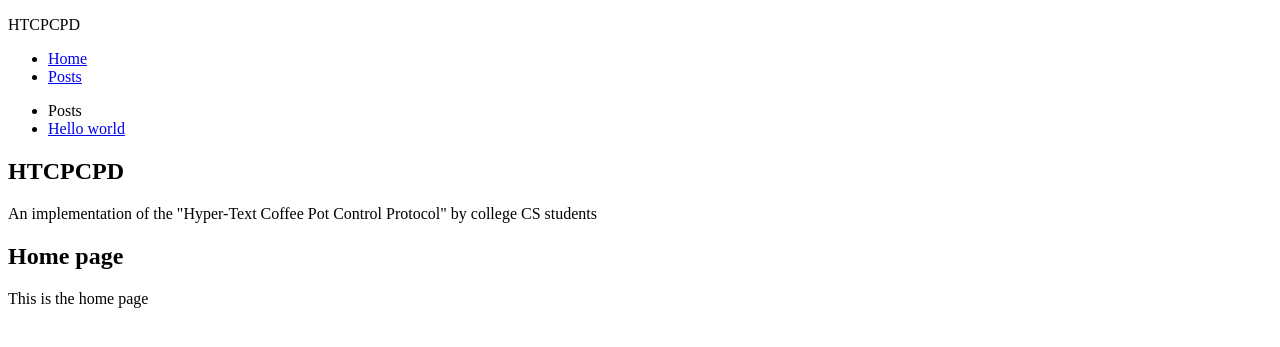
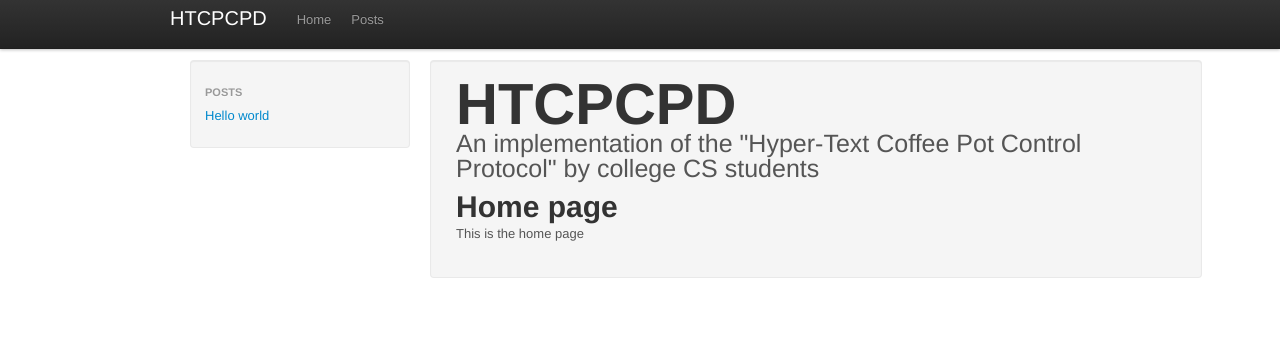
Before and after one commit to gelendir/htcpcpd, a Jekyll site: the page built from index.html, in a window 1280 px wide. Shown: the top 347 px of the page. Built offline with Jekyll 4.4.1, drawn with Linux system fonts in a browser that asks for light colours.

Commit message:
url fixing

```diff
--- a/_layouts/default.html
+++ b/_layouts/default.html
@@ -4,8 +4,8 @@
     <meta charset="utf8">
     <title>{{ page.title  }}</title>
 
-    <link rel="stylesheet" href="{{ site.baseurl }}css/bootstrap.css" type="text/css" />
-    <link rel="stylesheet" href="{{ site.baseurl }}css/custom.css" type="text/css" />
+    <link rel="stylesheet" href="{{ site.baseurl }}/css/bootstrap.css" type="text/css" />
+    <link rel="stylesheet" href="{{ site.baseurl }}/css/custom.css" type="text/css" />
 </head>
 <body>
 
@@ -18,7 +18,7 @@
                     <a href="{{ site.baseurl }}">Home</a>
                 </li>
                 <li>
-                    <a href="{{ site.baseurl | append: 'posts.html' }}">Posts</a>
+                    <a href="{{ site.baseurl | append: '/posts.html' }}">Posts</a>
                 </li>
             </ul>
         </div>
@@ -37,7 +37,7 @@
                 </li>
                 {% for post in site.posts %}
                     <li>
-                        <a href="{{ post.url }}">{{ post.title }}</a>
+                        <a href="{{ site.baseurl }}{{ post.url }}">{{ post.title }}</a>
                     </li>
                 {% endfor %}
 
--- a/posts.html
+++ b/posts.html
@@ -7,8 +7,8 @@ title: Posts
     <meta charset="utf8">
     <title>{{ page.title  }}</title>
 
-    <link rel="stylesheet" href="{{ site.baseurl }}css/bootstrap.css" type="text/css" />
-    <link rel="stylesheet" href="{{ site.baseurl }}css/custom.css" type="text/css" />
+    <link rel="stylesheet" href="{{ site.baseurl }}/css/bootstrap.css" type="text/css" />
+    <link rel="stylesheet" href="{{ site.baseurl }}/css/custom.css" type="text/css" />
 </head>
 <body>
 
@@ -37,7 +37,7 @@ title: Posts
         <ul>
             {% for post in site.posts %}
                 <li>
-                    <a href="{{ post.url }}">({{ post.date || date_to_string }}) {{ post.title }}</a>
+                    <a href="{{ site.baseurl }}{{ post.url }}">({{ post.date || date_to_string }}) {{ post.title }}</a>
                 </li>
             {% endfor %}
         </ul>
```
